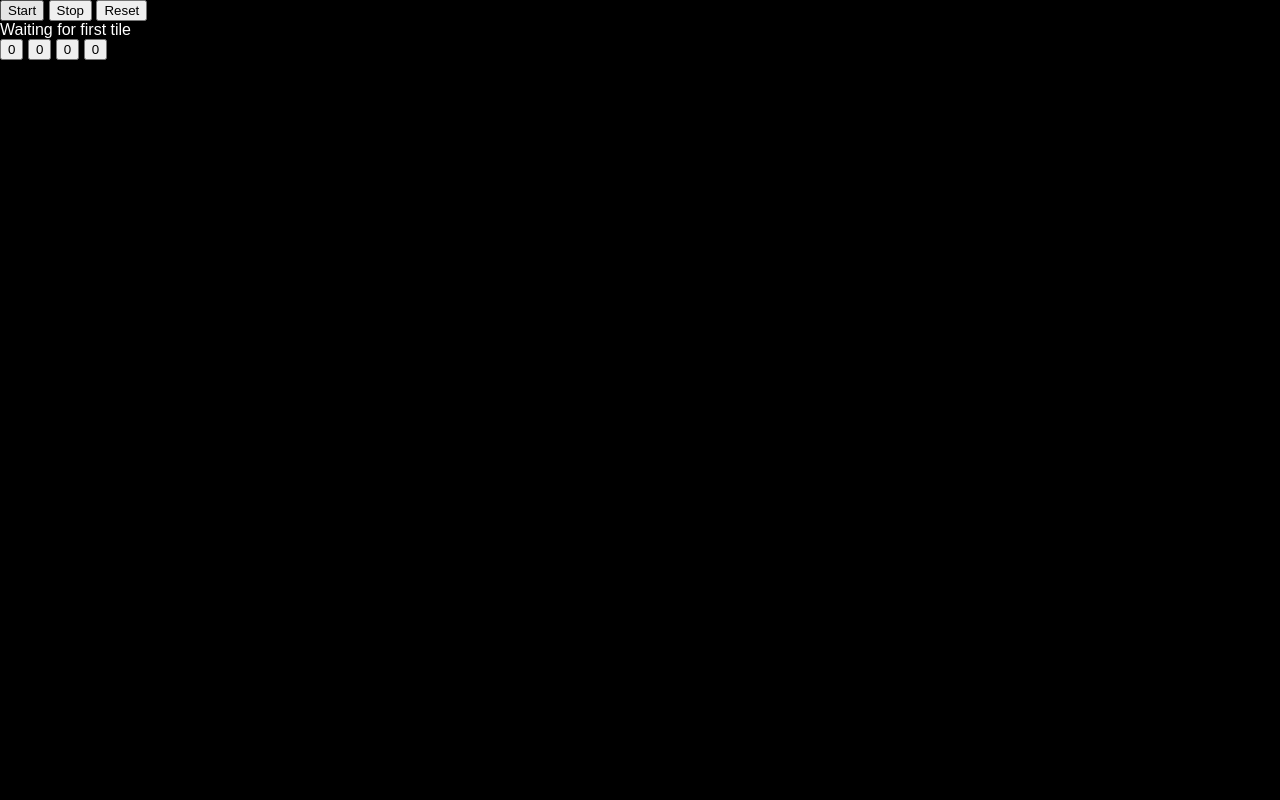
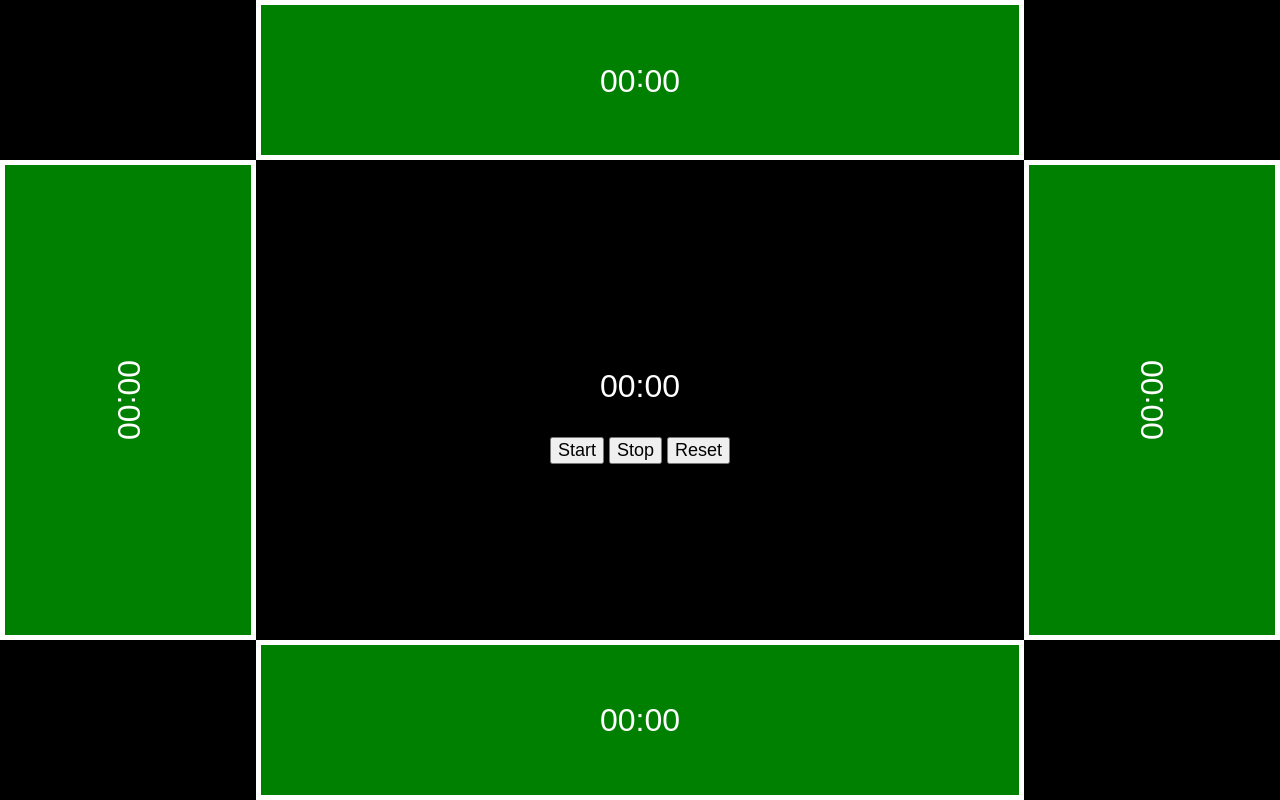
Before and after one commit to Justinhoejj/mahjong_clock, a plain HTML site: page index.html in a window 1280 px wide. Drawn offline with Linux system fonts and the light colour scheme.

Commit message:
First working product

```diff
--- a/index.html
+++ b/index.html
@@ -1,5 +1,6 @@
 <!DOCTYPE html>
 <html lang="en">
+
 <head>
   <meta charset="UTF-8">
   <meta http-equiv="X-UA-Compatible" content="IE=edge">
@@ -8,22 +9,25 @@
 
   <link rel="stylesheet" href="main.css" />
 </head>
+
 <body>
+  <player-component class="player-top"></player-component>
+  <player-component class="player-left"></player-component>
   <div class="clock">
+    <div class="time">
+      00:00
+    </div>
     <div class="controls">
       <button id="start">Start</button>
       <button id="stop">Stop</button>
       <button id="reset">Reset</button>
     </div>
-    <div class="time">
-      Waiting for first tile
-    </div>
-    <player-component></player-component>
-    <player-component></player-component>
-    <player-component></player-component>
-    <player-component></player-component>
   </div>
+    <player-component class="player-right"></player-component>
+    <player-component class="player-bottom"></player-component>
+
   <script src="main.js"></script>
   <script src="playerComponent.js"></script> <!-- where header.js is the name of our reusable component script -->
 </body>
+
 </html>
--- a/main.css
+++ b/main.css
@@ -8,9 +8,87 @@
   box-sizing: border-box;
   margin: 0;
   font-family: 'Fira sans', sans-serif;
+  font-size: large;
 }
 
 body {
   background: var(--dark);
   color: var(--light);
+  margin: auto;
+  height: 100vh;
+  display: grid;
+  grid-template-rows: 20% 60% 20%;
+  grid-template-columns: 20% 60% 20%;
 }
+
+.clock{
+  grid-row: 2/3;
+  grid-column: 2/3;
+  margin: auto;
+}
+.time{
+  text-align: center;
+  margin: 1em 1em 1em 1em;
+  font-size: xx-large;
+}
+
+player-component {
+  border: 5px solid white;
+  background: green;
+  width: 100%;
+  height: 100%;
+  position: relative;
+}
+
+.player-component-wraper {
+  margin: 0;
+  position: absolute;
+  top: 50%;
+  left: 50%;
+  -ms-transform: translate(-50%, -50%);
+  transform: translate(-50%, -50%);
+}
+
+.player-top {
+  grid-row: 1/2;
+  grid-column: 2/3;
+
+}
+
+.player-bottom {
+  grid-row: 3/4;
+  grid-column: 2/3;
+}
+
+.player-left {
+  grid-row: 2/3;
+  grid-column: 1/2;
+}
+
+.player-right {
+  grid-row: 2/3;
+  grid-column: 3/4;
+}
+
+.player-bottom p {
+  font-size: xx-large;
+}
+
+.player-top p {
+  transform-origin: center;
+  transform: rotate(180deg);
+  font-size: xx-large;
+
+}
+
+.player-left p {
+  transform-origin: center;
+  transform: rotate(90deg);
+  font-size: xx-large;
+}
+
+.player-right p {
+  transform-origin: center;
+  transform: rotate(-90deg);
+  font-size: xx-large;
+}
--- a/main.js
+++ b/main.js
@@ -3,6 +3,7 @@ const timeEl = document.querySelector('.clock .time');
 const startButton = document.getElementById('start');
 const stopButton = document.getElementById('stop')
 const resetButton = document.getElementById('reset')
+const playersTime = document.getElementsByTagName('player-component')
 
 let seconds = 0;
 let interval = null;
@@ -13,7 +14,7 @@ startButton.addEventListener('click', start);
 stopButton.addEventListener('click', stop);
 resetButton.addEventListener('click', reset);
 
-// Update the timer
+// Util for formatting time
 function secondsToHHMMSS(seconds) {
 
   let hh = Math.floor(seconds / 3600)
@@ -26,6 +27,7 @@ function secondsToHHMMSS(seconds) {
     .join(":")
 }
 
+// Timer functions
 function timer() {
   seconds++;
   timeEl.innerText = secondsToHHMMSS(seconds);
@@ -48,10 +50,10 @@ function reset() {
   stop()
   seconds = 0
   timeEl.innerText = secondsToHHMMSS(seconds)
-  playerTime = [0, 0, 0, 0]
+  resetPlayersTime()
 }
 
-// Player function
+// Player function return time on clock and resets to 0, starts timer if not yet started
 function consumeTime(){
   if (interval) {
     const res = seconds
@@ -63,3 +65,10 @@ function consumeTime(){
     return 0
   }
 }
+
+function resetPlayersTime(){
+  for (var i = 0; i < playersTime.length; i++) {
+    console.log(playersTime[i]); //second console output
+    playersTime[i].resetTime();
+  }
+}
--- a/playerComponent.js
+++ b/playerComponent.js
@@ -1,15 +1,27 @@
-const playerContent = `<button id='consume'>0</button>`;
+function playerHTMLContent(seconds) {
+  return `<div class="player-component-wraper">
+            <p class="player-time">
+              ${secondsToHHMMSS(seconds)}
+            </p>
+          </div>`;
+}
 
 class Player extends HTMLElement {
   constructor() {
     super();
     this.seconds = 0
-    this.innerHTML = playerContent;
+    this.innerHTML = playerHTMLContent(this.seconds);
     this.addEventListener('click', () => {
-      console.log('clicked');
+      // Consume current time on clock and uptdate total time
       this.seconds += consumeTime()
-      this.innerHTML = `<button id='consume'>${secondsToHHMMSS(this.seconds)}</button>`
+      this.innerHTML = playerHTMLContent(this.seconds);
     })
+  }
+
+  resetTime() {
+    console.log('resetTime called')
+    this.seconds = 0
+    this.innerHTML = playerHTMLContent(this.seconds)
   }
 }
 
```
